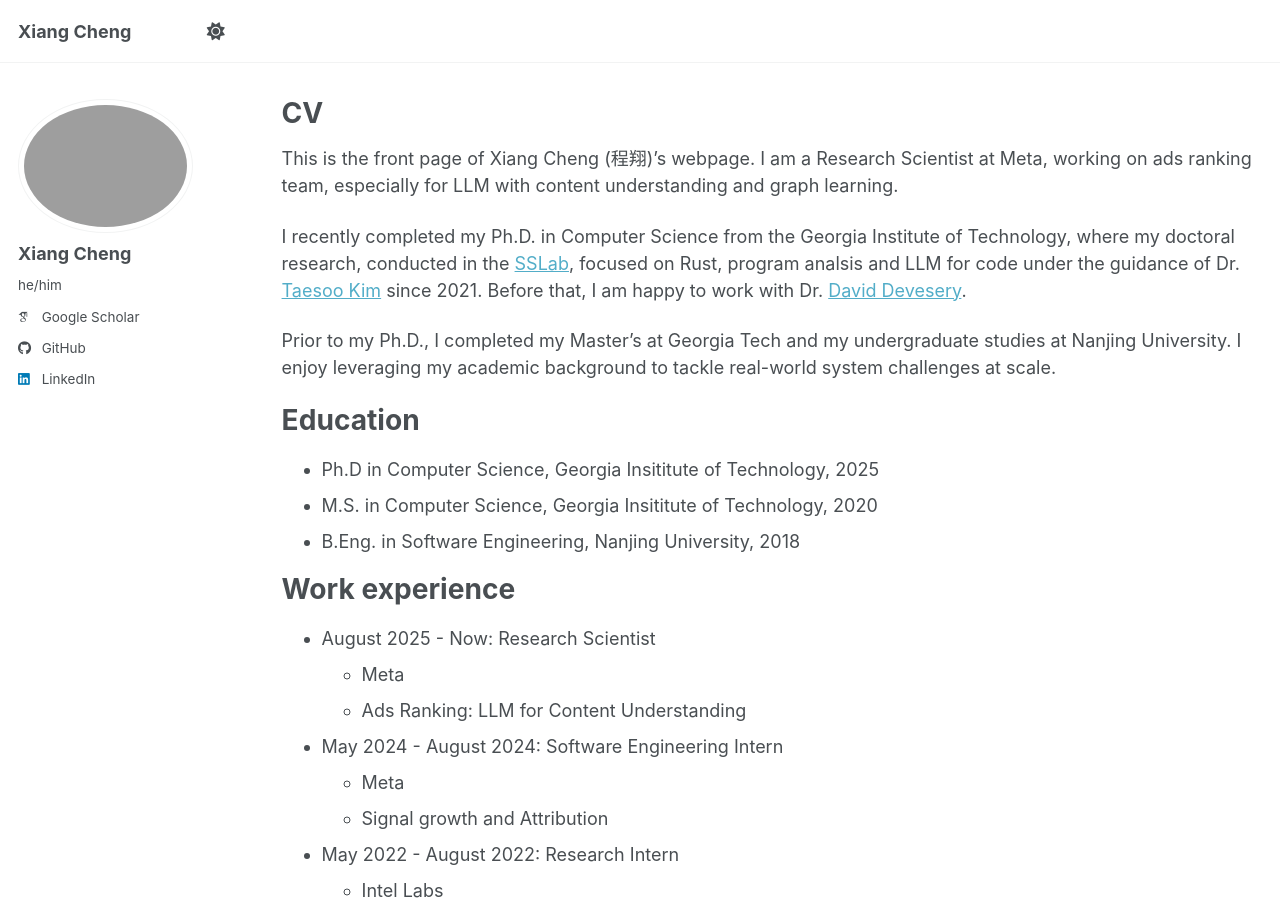
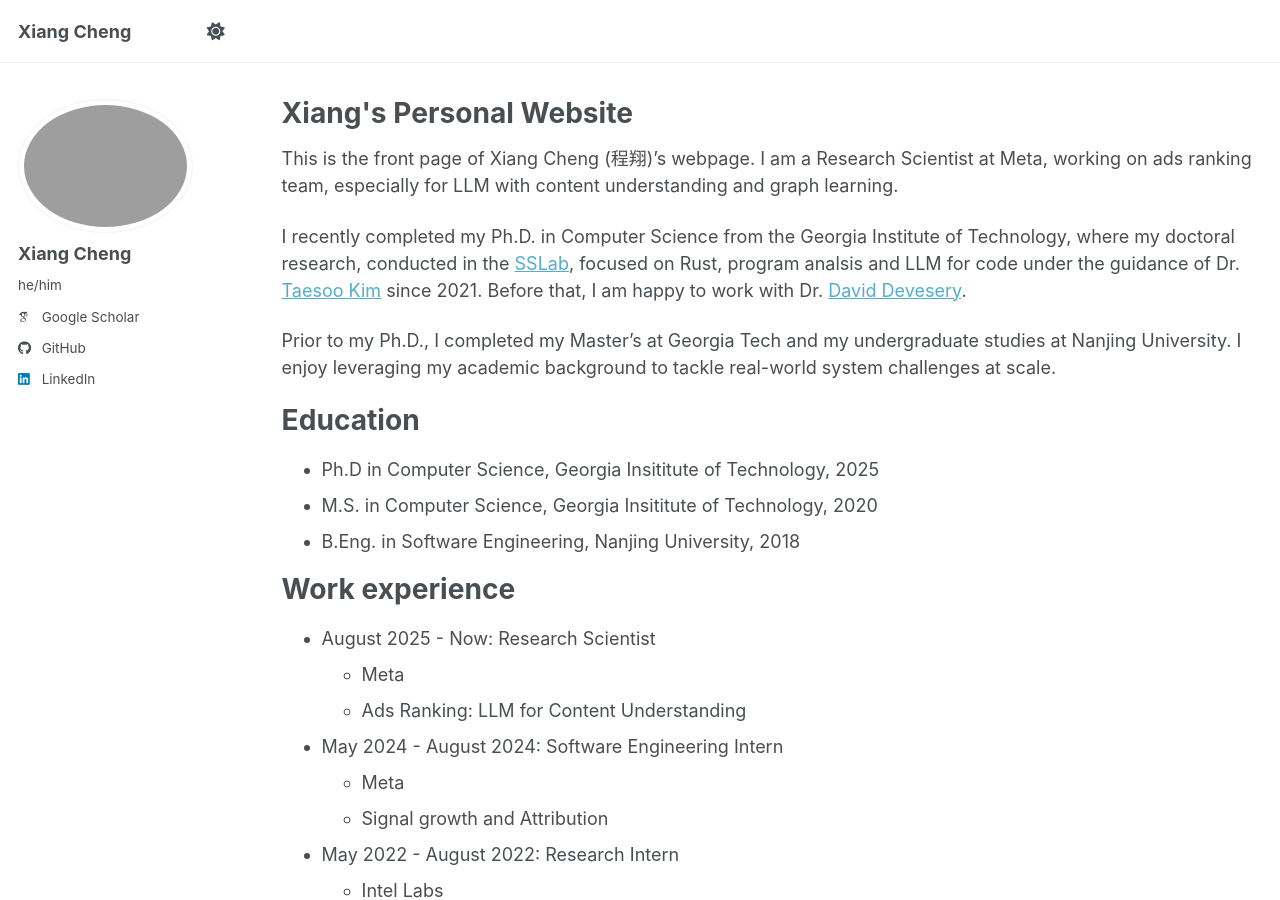
Before and after one commit to CXWorks/cxworks.github.io, a Jekyll site: the page built from _pages/cv.md, in a window 1280 px wide and 900 px high. Built offline with Jekyll 4.4.1, drawn with Linux system fonts in a browser that asks for light colours; some web fonts are replaced; a script bundle is joined from its source files by our own code; library files that are not in the unit come from our copies.

Commit message:
update title

```diff
--- a/_pages/cv.md
+++ b/_pages/cv.md
@@ -1,6 +1,6 @@
 ---
 layout: archive
-title: "CV"
+title: "Xiang's Personal Website"
 permalink: /
 author_profile: true
 redirect_from:
```
